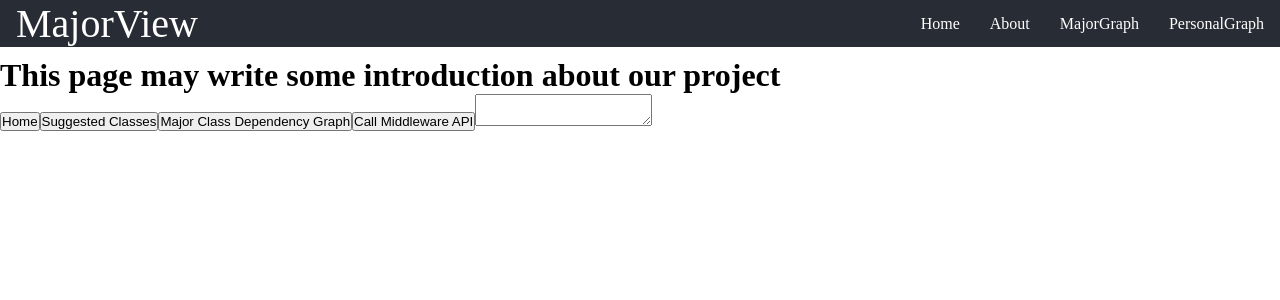
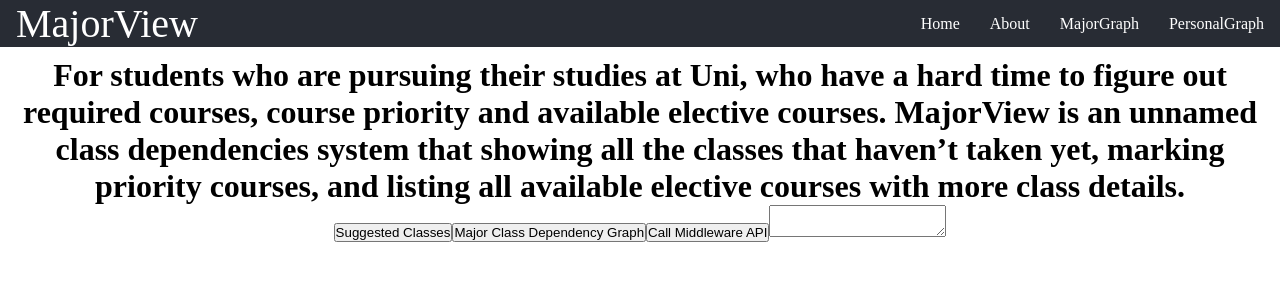
Before and after one commit to NikoJokhadze/CS160ClassDependencies, a React (Create React App) app in the folder frontend/: page /about in a window 1280 px wide. Shown: the top 300 px of the page. Built offline with nearby package versions, Linux system fonts and the light colour scheme.

Commit message:
Fixed frontend errors

```diff
--- a/frontend/src/App.css
+++ b/frontend/src/App.css
@@ -52,10 +52,11 @@ code {
 
 
 
-/*.App {
+.App {
   text-align: center;
 }
 
+/*
 .App-logo {
   height: 40vmin;
   pointer-events: none;
--- a/frontend/src/App.js
+++ b/frontend/src/App.js
@@ -414,7 +414,7 @@ function App() {
         {/*<p>Edit <code>src/App.js</code> and save to reload.</p>*/}
         {/*<h1>MajorView</h1>*/}
 
-        <button className="button">Home</button>
+        {/*<button className="button">Home</button>*/}
         {/*link "Major Class Dependency Graph" button to a PNG file*/}
         {/*target="_blank" Attribute: Adding target="_blank":the link opens in a new tab.*/}
         {/*rel="noopener noreferrer" Attribute: Adding rel="noopener noreferrer" :
--- a/frontend/src/pages/About.js
+++ b/frontend/src/pages/About.js
@@ -2,7 +2,13 @@ import React from 'react'
 
 function About() {
     return (
-    <h1>This page may write some introduction about our project</h1>
+    <h1>For students who are pursuing their studies at Uni,
+        who have a hard time to figure out required courses,
+        course priority and available elective courses.
+        MajorView is an unnamed class dependencies system
+        that showing all the classes that haven’t taken yet,
+        marking priority courses, and listing all available
+        elective courses with more class details.</h1>
     )
 }
 
```
